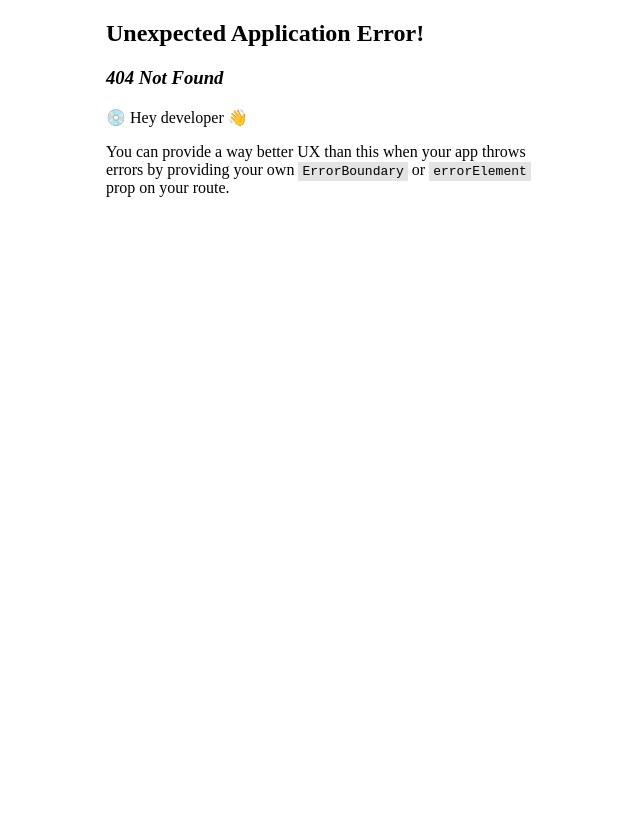
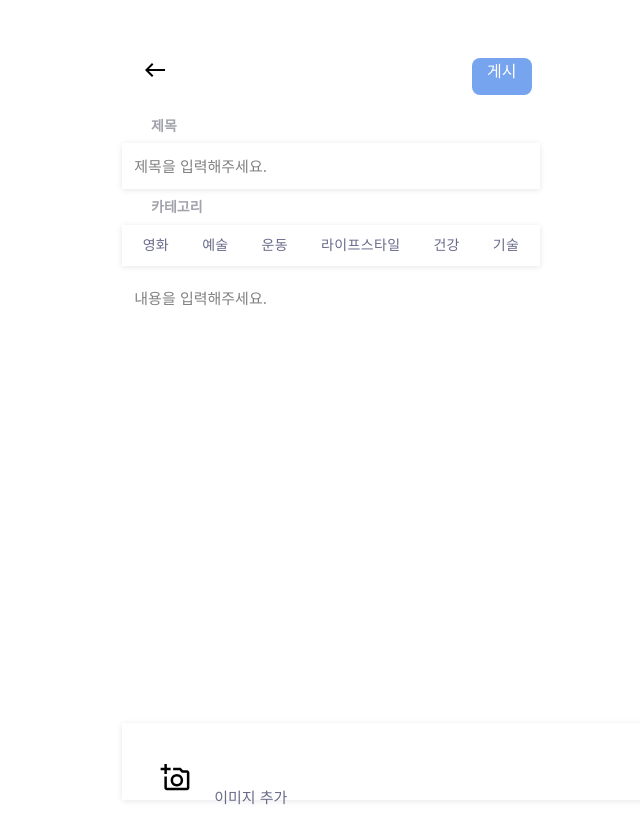
Before and after one commit to YOLO-2024/YOLO_FE, a React (Vite) app: page /post-page/new in a window 1280 px wide. Before the commit this address had no page. Shown: the whole page, without its empty margins (309-949 px from the left). Built offline with nearby package versions, Linux system fonts and the light colour scheme; the HTML template or start-up script is replaced by a standard one.

Commit message:
new post page

```diff
--- /dev/null
+++ b/src/assets/svgs/AddIcon.jsx
@@ -0,0 +1,10 @@
+export function AddIcon() {
+  return (
+    <svg xmlns="http://www.w3.org/2000/svg" width="43" height="44" fill="none">
+      <path
+        fill="#F6F5FF"
+        d="M34.1 23.668H23.514v10.589h-3.53V23.668H9.395V20.14h10.588V9.551h3.53v10.588H34.1v3.53Z"
+      />
+    </svg>
+  );
+}
--- /dev/null
+++ b/src/assets/svgs/AddPhoto.jsx
@@ -0,0 +1,10 @@
+export function AddPhoto() {
+  return (
+    <svg xmlns="http://www.w3.org/2000/svg" width="30" height="30" fill="none">
+      <path
+        fill="#000"
+        d="M26.875 8.125h-3.962l-2.288-2.5h-7.5v2.5h6.4l2.288 2.5h5.062v15h-20v-11.25h-2.5v11.25c0 1.375 1.125 2.5 2.5 2.5h20c1.375 0 2.5-1.125 2.5-2.5v-15c0-1.375-1.125-2.5-2.5-2.5Zm-16.25 10c0 3.45 2.8 6.25 6.25 6.25s6.25-2.8 6.25-6.25-2.8-6.25-6.25-6.25-6.25 2.8-6.25 6.25Zm6.25-3.75a3.761 3.761 0 0 1 3.75 3.75 3.761 3.761 0 0 1-3.75 3.75 3.761 3.761 0 0 1-3.75-3.75 3.761 3.761 0 0 1 3.75-3.75Zm-10-6.25h3.75v-2.5h-3.75v-3.75h-2.5v3.75H.625v2.5h3.75v3.75h2.5v-3.75Z"
+      />
+    </svg>
+  );
+}
--- /dev/null
+++ b/src/assets/svgs/WestIcon.jsx
@@ -0,0 +1,10 @@
+export function WestIcon() {
+  return (
+    <svg xmlns="http://www.w3.org/2000/svg" width="24" height="24" fill="none">
+      <path
+        fill="#000"
+        d="m9 19 1.41-1.41L5.83 13H22v-2H5.83l4.59-4.59L9 5l-7 7 7 7Z"
+      />
+    </svg>
+  );
+}
--- /dev/null
+++ b/src/pages/Post/Category.jsx
@@ -0,0 +1,42 @@
+import { useState } from 'react';
+import '../../styles/pages/Post/Category.scss';
+
+const Categories = [
+  { id: 'movie', value: '영화' },
+  { id: 'art', value: '예술' },
+  { id: 'exercise', value: '운동' },
+  { id: 'life', value: '라이프스타일' },
+  { id: 'health', value: '건강' },
+  { id: 'tech', value: '기술' },
+];
+
+export default function Category({ onCategorySelect }) {
+  const category = Categories;
+  const [selected, setSelected] = useState([]);
+
+  const handleSelected = (id) => {
+    setSelected((prevSelected) => {
+      const newSelected = prevSelected.includes(id)
+        ? prevSelected.filter((selectedId) => selectedId !== id)
+        : [...prevSelected, id];
+
+      onCategorySelect(newSelected);
+      // console.log(newSelected);
+      return newSelected;
+    });
+  };
+
+  return (
+    <div className="element">
+      {category.map((item) => (
+        <div
+          key={item.id}
+          onClick={() => handleSelected(item.id)}
+          className={selected.includes(item.id) ? 'selected' : ''}
+        >
+          {item.value}
+        </div>
+      ))}
+    </div>
+  );
+}
--- /dev/null
+++ b/src/pages/Post/NewPost.jsx
@@ -0,0 +1,95 @@
+import { useNavigate } from 'react-router-dom';
+import { WestIcon } from '../../assets/svgs/WestIcon';
+import '../../styles/pages/Post/NewPost.scss';
+import Category from './Category';
+import { useEffect, useState } from 'react';
+import { AddPhoto } from '../../assets/svgs/AddPhoto';
+
+export default function NewPost() {
+  const navigate = useNavigate();
+  const [isValid, setIsValid] = useState(false);
+  const [formData, setFormData] = useState({
+    title: '',
+    category: [],
+    main: '',
+  });
+
+  useEffect(() => {
+    const isFormDataValid =
+      formData.title.trim() !== '' &&
+      formData.category.length > 0 &&
+      formData.main.trim() !== '';
+    setIsValid(isFormDataValid);
+  }, [formData]);
+  const onClick = () => {
+    navigate('/post-page');
+  };
+
+  const handleChange = (e) => {
+    const name = e.currentTarget.getAttribute('data-name');
+    const value = e.currentTarget.textContent;
+    setFormData((prevFormData) => ({
+      ...prevFormData,
+      [name]: value,
+    }));
+    console.log(formData);
+  };
+
+  const handleCategorySelect = (selectedCategories) => {
+    setFormData((prevFormData) => ({
+      ...prevFormData,
+      category: selectedCategories,
+    }));
+    console.log(formData);
+  };
+
+  const onPost = () => {
+    if (isValid) console.log('게시');
+    else console.log('cannot');
+  };
+  //className="wrapper"
+  return (
+    <div className="wrapper">
+      <div className="first-container">
+        <div onClick={onClick}>
+          <WestIcon />
+        </div>
+        <div
+          className={`onPost ${!isValid ? 'disabled' : ''}`}
+          onClick={onPost}
+        >
+          게시
+        </div>
+      </div>
+      <div className="title-container">
+        <div className="title">제목</div>
+
+        <div
+          className="title-input"
+          contentEditable="true"
+          placeholder="제목을 입력해주세요."
+          data-name="title"
+          onInput={handleChange}
+        ></div>
+      </div>
+
+      <div>
+        <div className="category">카테고리</div>
+        <div className="categories">
+          <Category onCategorySelect={handleCategorySelect} />
+        </div>
+      </div>
+      <div
+        className="main-input"
+        contentEditable="true"
+        placeholder="내용을 입력해주세요."
+        data-name="main"
+        onInput={handleChange}
+      ></div>
+      <div className="image-container">
+        <AddPhoto />
+        <div>이미지 추가</div>
+      </div>
+    </div>
+  );
+}
--- a/src/pages/PostPage.jsx
+++ b/src/pages/PostPage.jsx
@@ -1,13 +1,18 @@
+import { useNavigate } from 'react-router-dom';
+import { AddIcon } from '../assets/svgs/AddIcon';
 import '../styles/pages/PostPage.scss';
 
 export default function PostPage() {
+  const navigate = useNavigate();
+  const onClick = () => {
+    navigate('/post-page/new');
+  };
   return (
     <div className="wrapper">
       <div>포스트 페이지</div>
-      <div>포스트 페이지</div>
-      <div>포스트 페이지</div>
-      <div>포스트 페이지</div>
-      <div>포스트 페이지</div>
+      <div className="new" onClick={onClick}>
+        <AddIcon />
+      </div>
     </div>
   );
 }
--- a/src/router/Router.jsx
+++ b/src/router/Router.jsx
@@ -4,6 +4,7 @@ import MainPage from '../pages/MainPage';
 import PostPage from '../pages/PostPage';
 import ChatPage from '../pages/ChatPage';
 import MyChatPage from '../pages/MyChatPage';
+import NewPost from '../pages/Post/NewPost';
 
 const router = createBrowserRouter([
   {
@@ -28,6 +29,7 @@ const router = createBrowserRouter([
       },
     ],
   },
+  { path: '/post-page/new', element: <NewPost /> },
 ]);
 
 export default router;
--- /dev/null
+++ b/src/styles/pages/Post/Category.scss
@@ -0,0 +1,16 @@
+.element{
+    display: flex;
+    justify-content: space-between;
+    color: #686A8A;
+    font-family: Inter;
+    font-size: 14px;
+    font-style: normal;
+    font-weight: 400;
+    line-height: 16px; /* 114.286% */
+    letter-spacing: 0.336px;
+    margin: 2%;
+    padding: 3%;
+    div.selected{
+        color: #266ED7;
+    }
+}
--- /dev/null
+++ b/src/styles/pages/Post/NewPost.scss
@@ -0,0 +1,105 @@
+.first-container{
+    display: flex;
+    width: 100%;
+    justify-content: space-between;
+    margin-bottom: 3%;
+    margin-top: 10%;
+    margin-left: 5%;
+    margin-right: 5%;
+}
+
+.title-input{
+    box-sizing: border-box;
+    width: 100%;
+    padding: 3%;
+    background: #FFF;
+    box-shadow: 0px 1px 6px 0px rgba(0, 0, 0, 0.10);
+    color: #686A8A;
+    font-family: Inter;
+    font-size: 15px;
+    font-style: normal;
+    font-weight: 400;
+    line-height: normal;
+    outline: none;
+    &:empty{
+        &:before,
+        &:focus:before{
+            content:attr(placeholder);
+            color:gray;
+        }
+    }
+}
+.onPost{
+    width: 60.371px;
+    height: 37px;
+    flex-shrink: 0;
+    border-radius: 8px;
+    background: #266ED7 6.68%;
+    color: white;
+    text-align: center;
+    margin-right: 7%;
+    &.disabled{
+        background: #4D8AEB 99.25%;
+        opacity: 0.7671;
+    }
+}
+
+.category, .title{
+    width: 100%;
+    margin: 2%;
+    margin-left:7%;
+    color: #171930;
+    font-family: Inter;
+    font-size: 14px;
+    font-style: normal;
+    font-weight: 700;
+    line-height: 19px; /* 135.714% */
+    opacity: 0.3991;
+}
+.categories{
+    width: 100%;
+    background: #FFF;
+    box-shadow: 0px 1px 6px 0px rgba(0, 0, 0, 0.10);
+}
+
+.image-container{
+    display: flex;
+    position: fixed;
+    bottom: 0;
+    padding: 3%;
+    box-sizing: border-box;
+    width: 100%;
+    height: 8%;
+    background: #FFF;
+    box-shadow: 0px 1px 6px 0px rgba(0, 0, 0, 0.10);
+    div{
+        margin-left: 2%;
+        margin-top: 2%;
+        color: #686A8A;
+        font-family: Inter;
+        font-size: 15px;
+        font-style: normal;
+        font-weight: 400;
+        line-height: normal;
+    }
+}
+
+.main-input{
+    // box-sizing: border-box;
+    width: 100%;
+    outline: none;
+    padding: 3%;
+    color: #686A8A;
+    font-family: Inter;
+    font-size: 15px;
+    font-style: normal;
+    font-weight: 400;
+    line-height: normal;
+    &:empty{
+    &:before,
+    &:focus:before{
+        content:attr(placeholder);
+        color:gray;
+    }
+   }
+}
--- a/src/styles/pages/PostPage.scss
+++ b/src/styles/pages/PostPage.scss
@@ -4,3 +4,20 @@
     padding-left: 3.5%;
         padding-right: 3.5%;
 }
+
+.new{
+width: 60px;
+height: 60px;
+border-radius: 70%;
+background: #2176FF;
+position: fixed;
+bottom: 12%;
+right: 10%;
+// left: 80%;
+filter: drop-shadow(2px 4px 4px rgba(0, 0, 0, 0.25));
+svg{
+    width: 42.353px;
+    height: 42.353px;
+    margin: 13%;
+}
+}
```
Also changed, not shown: 1 other file (tests, documents, lock files or other folders).
